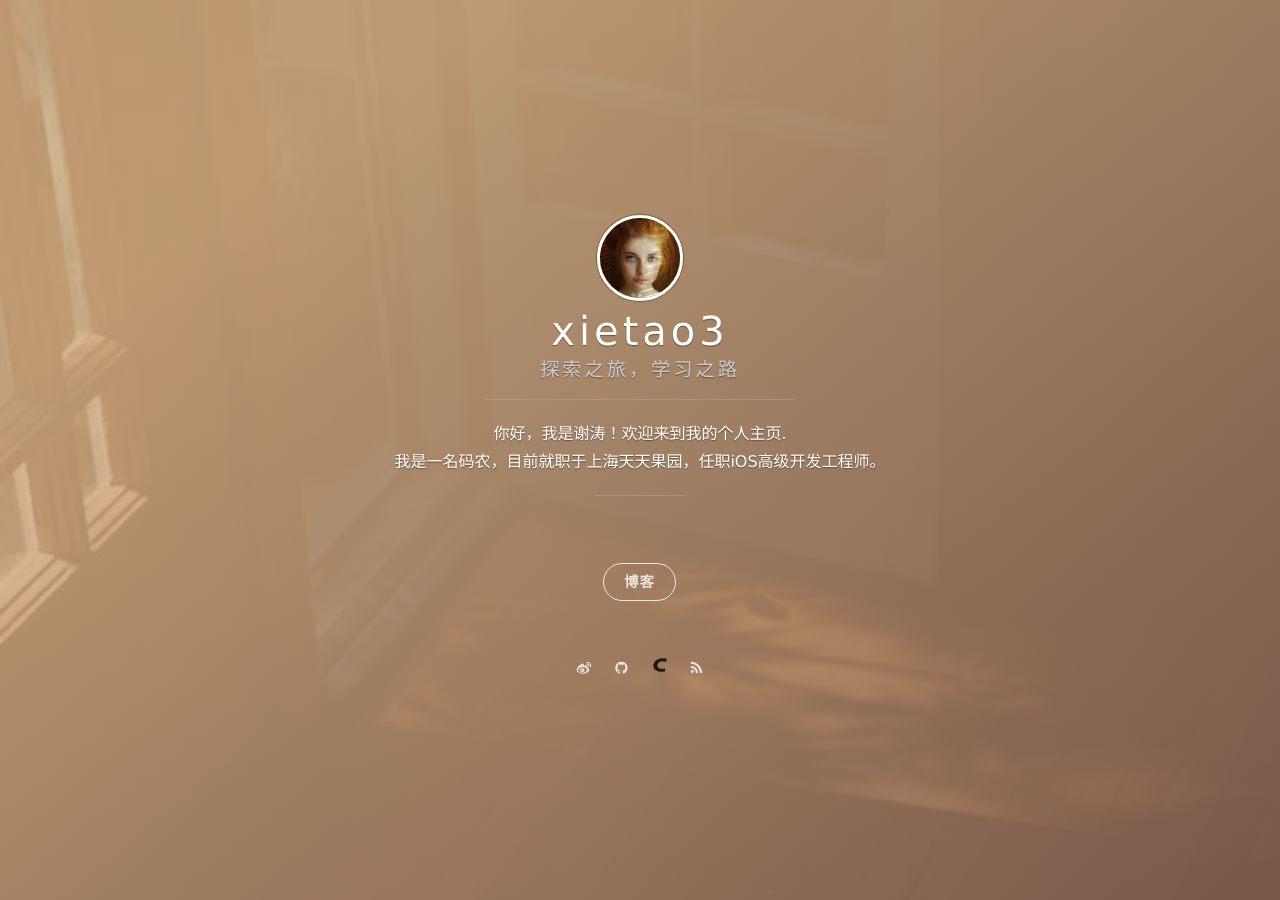
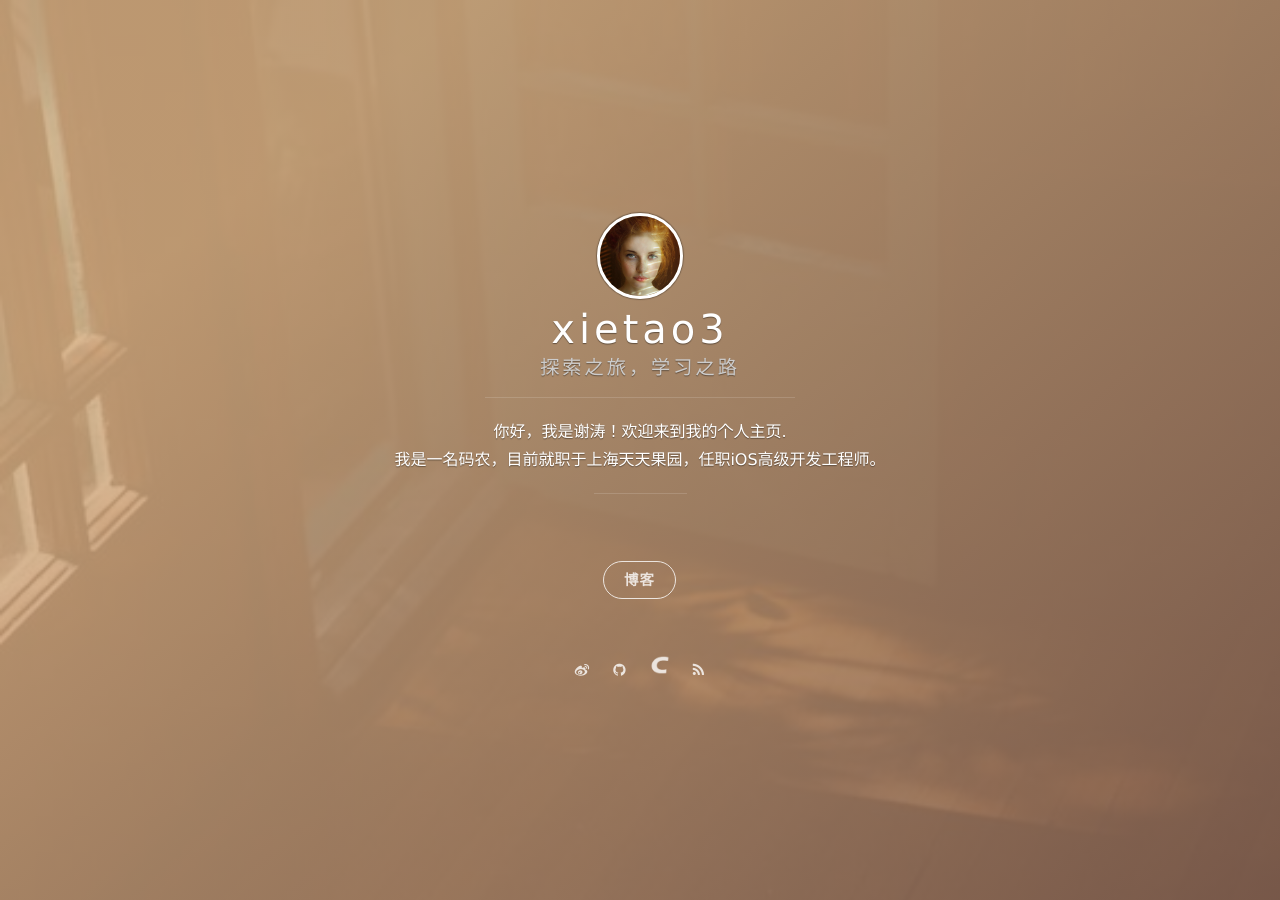
Before and after one commit to xietao3/xietao3.github.io, a Jekyll site: the page built from index.html, in a window 1280 px wide. Built offline with Jekyll 4.4.1, drawn with Linux system fonts in a browser that asks for light colours; nearby versions of some CDN libraries; Markdown is read by kramdown in place of the engine named in the settings; the list of posts is cut into pages by our own code.

Commit message:
1、csdn

```diff
--- a/_includes/social.html
+++ b/_includes/social.html
@@ -44,8 +44,8 @@
   {% if site.social.csdn %}
    <!-- CSDN -->
   <li class="navigation__item">
-    <a href="http://blog.csdn.net/xietao3" title="{xietao3 的 csdn}" target="_blank">
-      <img src="/assets/images/csdn.png" width="16" height="16" />
+    <a href="http://blog.csdn.net/xietao3" title="xietao3 的 csdn" target="_blank">
+      <img src="/assets/images/csdn.png" width="20" height="20" />
       <!-- <i class='social fa fa-edit'></i> -->
       <span class="label">csdn</span>
     </a>
```
Also changed, not shown: assets/images/csdn.png.
